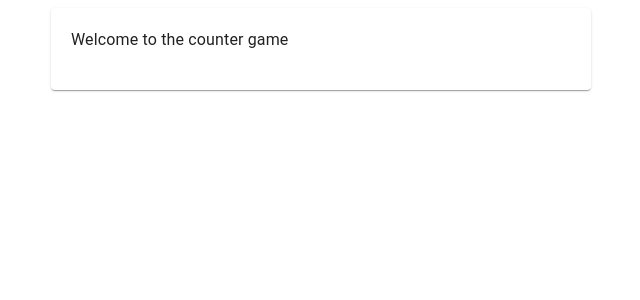
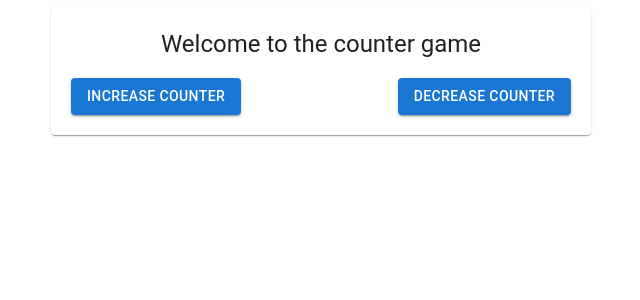
Before and after one commit to uday7981/counter-recoil, a React (Vite) app: page / in a window 1280 px wide. Shown: the top 300 px of the page, without its empty margins (319-959 px from the left). Built offline with nearby package versions, Linux system fonts and the light colour scheme.

Commit message:
added inc, dec and buttons comps

```diff
--- a/src/App.jsx
+++ b/src/App.jsx
@@ -1,5 +1,7 @@
 import { useState } from 'react'
 import { Button, Card, Typography } from '@mui/material'
+
+
 
 
 function App() {
@@ -17,12 +19,60 @@ function App() {
         padding: 20,
         width: 500
       }}>
-        < Typography varint='h5'>Welcome to the counter game</Typography>
+        < Typography variant='h5' display={"flex"} justifyContent={"center"}>Welcome to the counter game</Typography>
+
+
         <br />
+        <Buttons />
+        {/* <CounterComponent /> */}
       </Card>
     </div >
+
 
   )
 }
 
+function Buttons({ count, setCount }) {
+  return <div style={
+    {
+      display: "flex",
+      justifyContent: "space-between"
+    }
+  }>
+
+    <Increase count={count} setCount={setCount} />
+    <Decrease count={count} setCount={setCount} />
+
+
+  </div>
+}
+
+
+function Increase(count, setCount) {
+
+  return <div>
+    <Button variant='contained' onClick={() => {
+      setCount(count + 1)
+    }}>Increase Counter</Button>
+
+  </div>
+
+}
+
+
+function Decrease(count, setCount) {
+  return <div>
+    <Button variant='contained' onClick={() => {
+      setCount(count - 1)
+    }}>Decrease Counter</Button>
+  </div>
+
+
+}
+
+
+function CounterComponent() {
+
+
+}
 export default App
```
